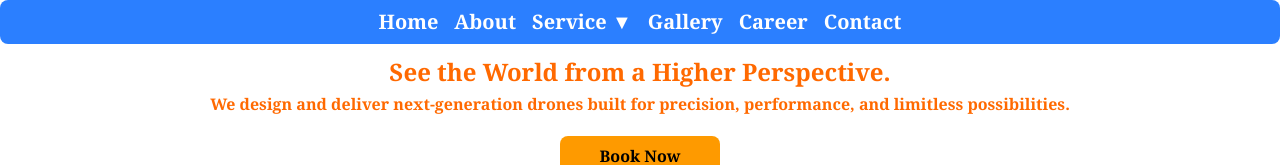
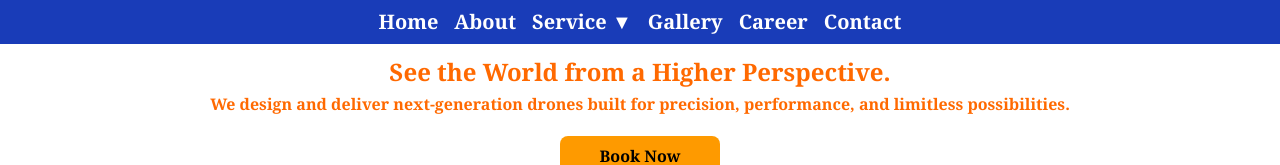
Before and after one commit to KrushnaBarhate03/React-Project, a React (Vite) app: page / in a window 1280 px wide. Shown: the top 165 px of the page. Built offline with nearby package versions, Linux system fonts and the light colour scheme.

Commit message:
navigation setup

```diff
--- a/src/components/Navigationn.jsx
+++ b/src/components/Navigationn.jsx
@@ -15,13 +15,13 @@ function Navigationn() {
   return (
     <>
     <div className='p-2 sm:p-0  bg-blue-600 'onClick={()=>setOpen(!open)}>
-         {open?( <img src={Close} alt="Close image" className="w-8 h-8 sm:hidden" />):( <img src={Icon} alt="Open image icon" className="w-12 h-12 sm:hidden" />)}
+         {open?( <img src={Close} alt="Close image" className="w-8 h-8 sm:hidden" />):( <img src={Icon} alt="Open image icon" className="w-8 h-8 sm:hidden" />)}
 </div>
 
 
     <nav className="  bg-blue-500 w-32 sm:w-full rounded-lg relative">
 
-  <div className={`${open ? "flex" : "hidden"} sm:flex flex-col sm:flex-row justify-center font-serif font-bold  text-xl  absolute sm:static items-start text-white  `}>
+  <div className={`${open ? "flex" : "hidden"} sm:flex flex-col sm:flex-row justify-center font-serif font-bold  text-xl  absolute sm:static items-start text-white  bg-blue-800`}>
     <Link to="/" className="p-2" onClick={handleopens}>Home</Link>
     <Link to="/about" className="p-2" onClick={handleopens}>About</Link>
 
```
